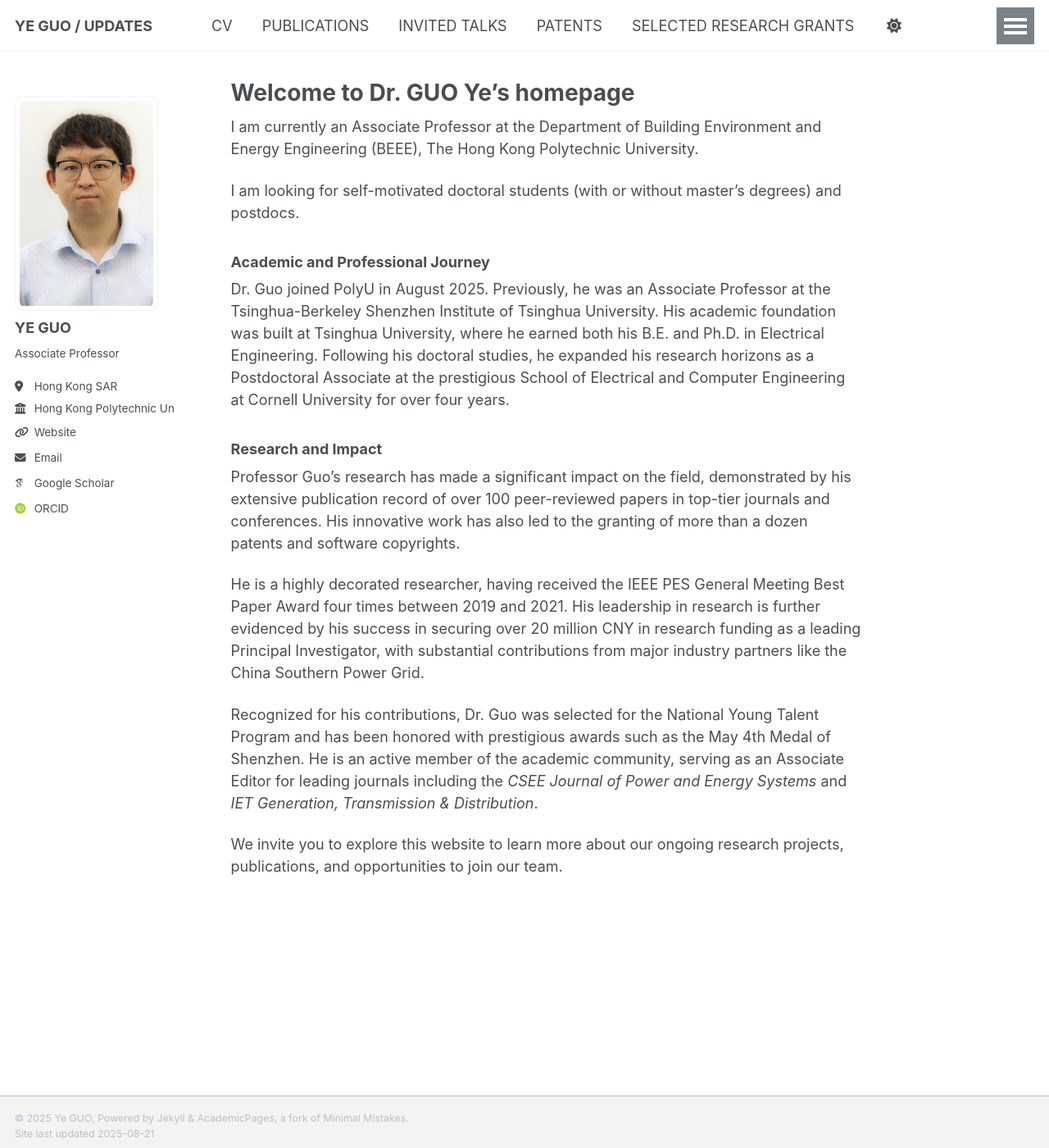
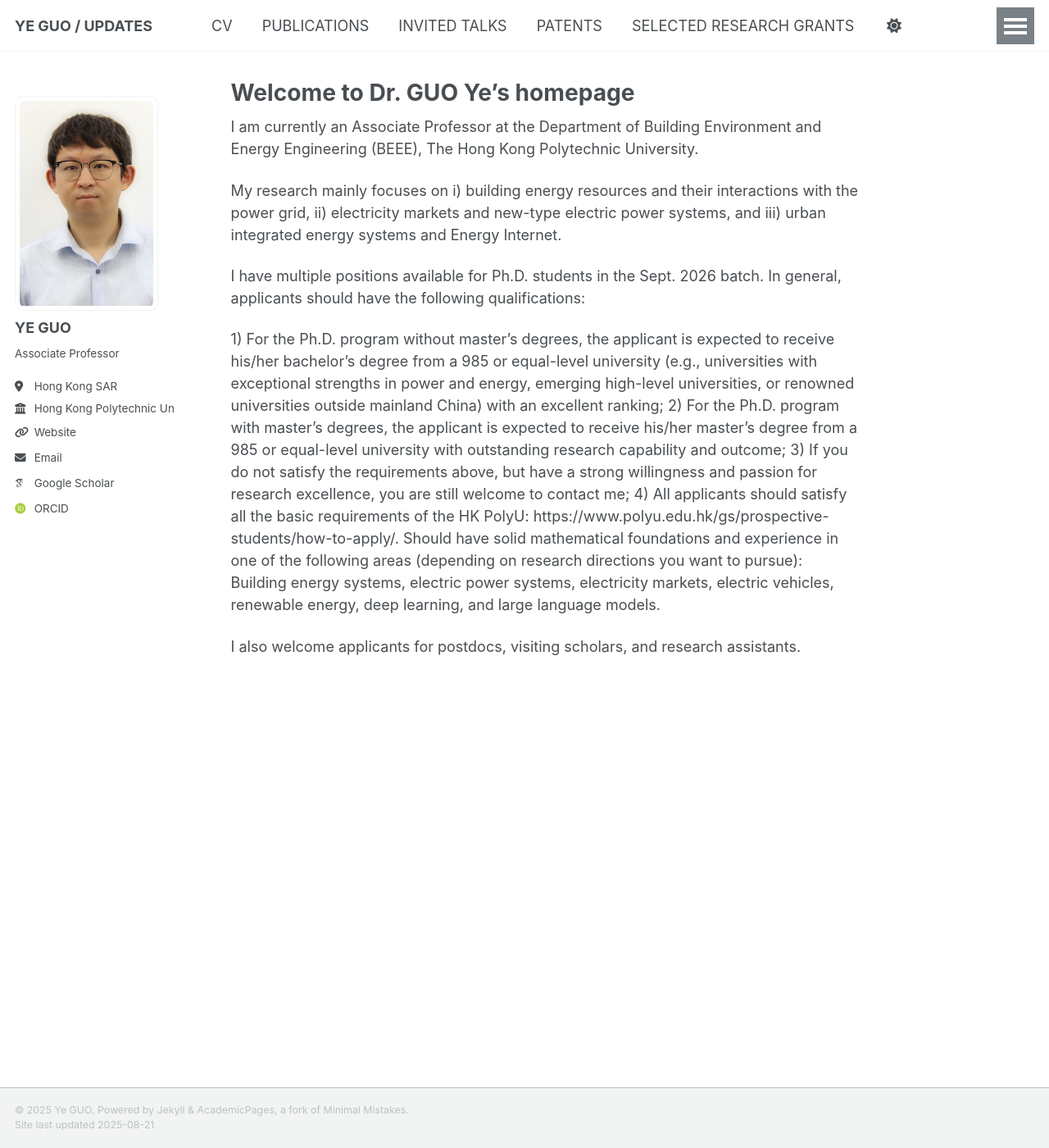
Before and after one commit to ye-guo/ye-guo.github.io, a Jekyll site: the page built from _pages/about.md, in a window 1280 px wide and 1400 px high. Shown: the whole window at 82% size. Built offline with Jekyll 4.4.1, drawn with Linux system fonts in a browser that asks for light colours; some web fonts are replaced; a script that is not in the unit is left out.

Commit message:
Update about.md

```diff
--- a/_pages/about.md
+++ b/_pages/about.md
@@ -8,18 +8,13 @@ redirect_from:
 ---
 I am currently an Associate Professor at the Department of Building Environment and Energy Engineering (BEEE), The Hong Kong Polytechnic University.
 
-I am looking for self-motivated doctoral students (with or without master's degrees) and postdocs.
+My research mainly focuses on i) building energy resources and their interactions with the power grid, ii) electricity markets and new-type electric power systems, and iii) urban integrated energy systems and Energy Internet.
 
-### Academic and Professional Journey
+I have multiple positions available for Ph.D. students in the Sept. 2026 batch. In general, applicants should have the following qualifications:
 
-Dr. Guo joined PolyU in August 2025. Previously, he was an Associate Professor at the Tsinghua-Berkeley Shenzhen Institute of Tsinghua University. His academic foundation was built at Tsinghua University, where he earned both his B.E. and Ph.D. in Electrical Engineering. Following his doctoral studies, he expanded his research horizons as a Postdoctoral Associate at the prestigious School of Electrical and Computer Engineering at Cornell University for over four years.
+1) For the Ph.D. program without master's degrees, the applicant is expected to receive his/her bachelor's degree from a 985 or equal-level university (e.g., universities with exceptional strengths in power and energy, emerging high-level universities, or renowned universities outside mainland China) with an excellent ranking;
+2) For the Ph.D. program with master's degrees, the applicant is expected to receive his/her master's degree from a 985 or equal-level university with outstanding research capability and outcome;
+3) If you do not satisfy the requirements above, but have a strong willingness and passion for research excellence, you are still welcome to contact me;
+4) All applicants should satisfy all the basic requirements of the HK PolyU: https://www.polyu.edu.hk/gs/prospective-students/how-to-apply/. Should have solid mathematical foundations and experience in one of the following areas (depending on research directions you want to pursue): Building energy systems, electric power systems, electricity markets, electric vehicles, renewable energy, deep learning, and large language models.
 
-### Research and Impact
-
-Professor Guo's research has made a significant impact on the field, demonstrated by his extensive publication record of over 100 peer-reviewed papers in top-tier journals and conferences. His innovative work has also led to the granting of more than a dozen patents and software copyrights.
-
-He is a highly decorated researcher, having received the IEEE PES General Meeting Best Paper Award four times between 2019 and 2021. His leadership in research is further evidenced by his success in securing over 20 million CNY in research funding as a leading Principal Investigator, with substantial contributions from major industry partners like the China Southern Power Grid.
-
-Recognized for his contributions, Dr. Guo was selected for the National Young Talent Program and has been honored with prestigious awards such as the May 4th Medal of Shenzhen. He is an active member of the academic community, serving as an Associate Editor for leading journals including the *CSEE Journal of Power and Energy Systems* and *IET Generation, Transmission & Distribution*.
-
-We invite you to explore this website to learn more about our ongoing research projects, publications, and opportunities to join our team.
+I also welcome applicants for postdocs, visiting scholars, and research assistants.
```
